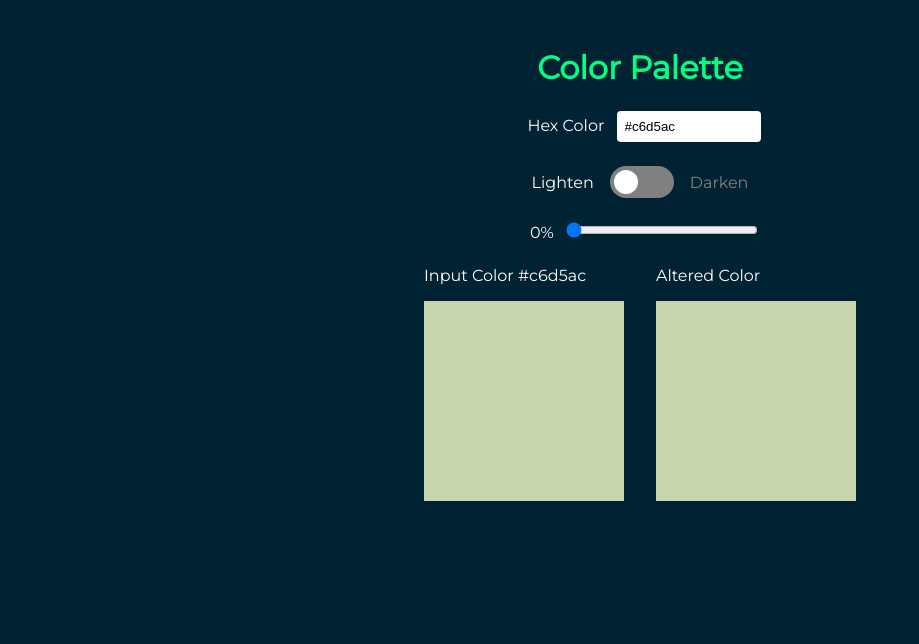
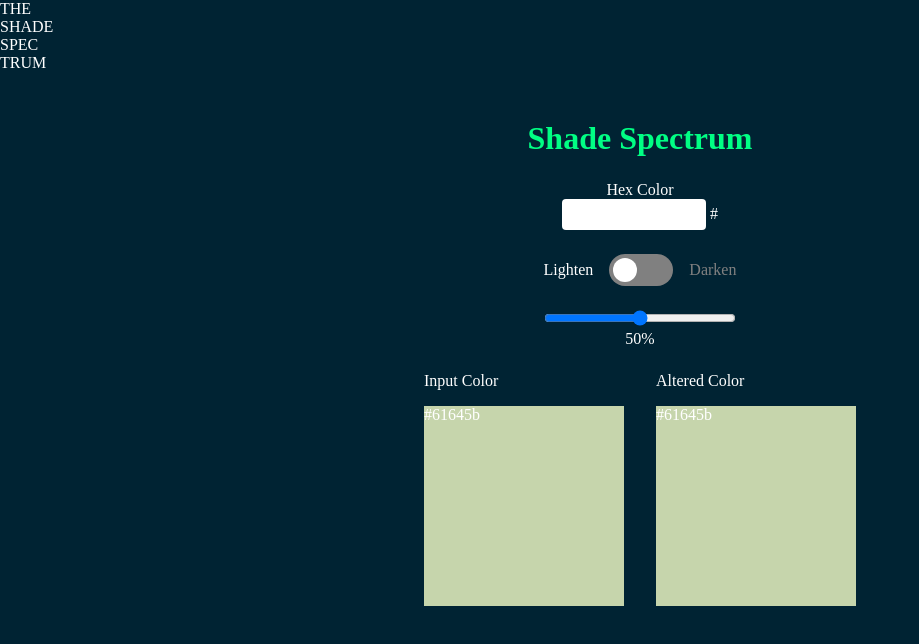
Before and after one commit to thefaraazansari/color-shift, a plain HTML site: page index.html in a window 1280 px wide. Shown: the whole page, without its empty margins (0-919 px from the left). Drawn offline with Linux system fonts and the light colour scheme.

Commit message:
Update index.html

```diff
--- a/index.html
+++ b/index.html
@@ -1,18 +1,41 @@
 <!DOCTYPE html>
 <html lang="en">
   <head>
-    <meta charset="UTF-8">
-    <meta http-equiv="X-UA-Compatible" content="IE=edge">
-    <meta name="viewport" content="width=device-width, initial-scale=1.0">
-    <link href="https://fonts.googleapis.com/css?family=Montserrat" rel="stylesheet"/>
-    <link rel="stylesheet" href="style.css">
-    <title>Color Palette</title>
+    <meta charset="UTF-8" />
+    <meta http-equiv="X-UA-Compatible" content="IE=edge" />
+    <meta name="viewport" content="width=device-width, initial-scale=1.0" />
+    <link rel="preconnect" href="https://fonts.googleapis.com" />
+    <link rel="preconnect" href="https://fonts.gstatic.com" crossorigin />
+    <link
+      href="https://fonts.googleapis.com/css2?family=Space+Grotesk:wght@300..700&display=swap"
+      rel="stylesheet"
+    />
+    <link rel="stylesheet" href="style.css" />
+    <title>Shade Spectrum</title>
   </head>
   <body>
+    <div class="wrapper">
+      <div class="title-container">
+        <div class="title-text">
+          <p class="title">THE</p>
+          <p class="title">SHADE</p>
+          <p class="title">SPEC</p>
+          <p class="title">TRUM</p>
+        </div>
+      </div>
       <div class="container">
-        <h1>Color Palette</h1>
+        <h1>Shade Spectrum</h1>
+        <div class="input-group">
           <label for="hex-input">Hex Color</label>
-        <input type="text" name="hex-input" id="hex-input" value="#c6d5ac" maxlength="7">
+          <div class="input-container">
+            <input
+              name="hex-input"
+              id="hex-input"
+              maxlength="6"
+            />
+            <span class="hash">#</span>
+          </div>
+        </div>
         <div class="toggle">
           <p class="toggle-text" id="lighten-text">Lighten</p>
           <div id="toggle-btn">
@@ -20,16 +43,30 @@
           </div>
           <p class="toggle-text unselected" id="darken-text">Darken</p>
         </div>
-        <label for="slider" id="slider-text">0%</label>
-        <input type="range" name="slider" id="slider" min="0" max="100" value="0">
+        <div class="slider-container">
+          <input type="range" min="0" max="100" value="50" id="slider" />
+          <p id="slider-text">50%</p>
+        </div>
+
         <div class="display-color">
           <div class="input-color">
-                <p id="input-color-text">Input Color #c6d5ac</p>
-                <div class="box" id="input-color-box"></div>
+            <p id="input-color-text">Input Color</p>
+            <div class="box" id="input-color-box">
+              <div class="color">
+                <span class="color-circle"></span>
+                <div class="color-text">#61645b</div>
+              </div>
+            </div>
           </div>
           <div class="altered-color">
             <p id="altered-color-text">Altered Color</p>
-                <div class="box" id="altered-color-box"></div>
+            <div class="box" id="altered-color-box">
+              <div class="color">
+                <span class="color-circle"></span>
+                <div class="color-text">#61645b</div>
+              </div>
+            </div>
+          </div>
         </div>
       </div>
     </div>
```
Lines whose indentation alone changed are shown as unchanged.
